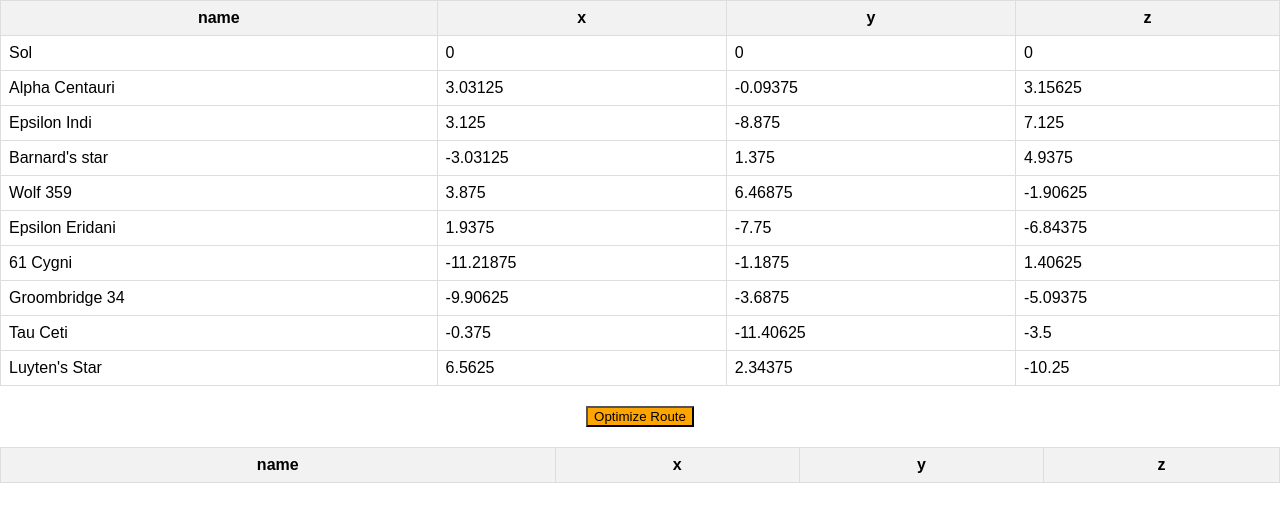
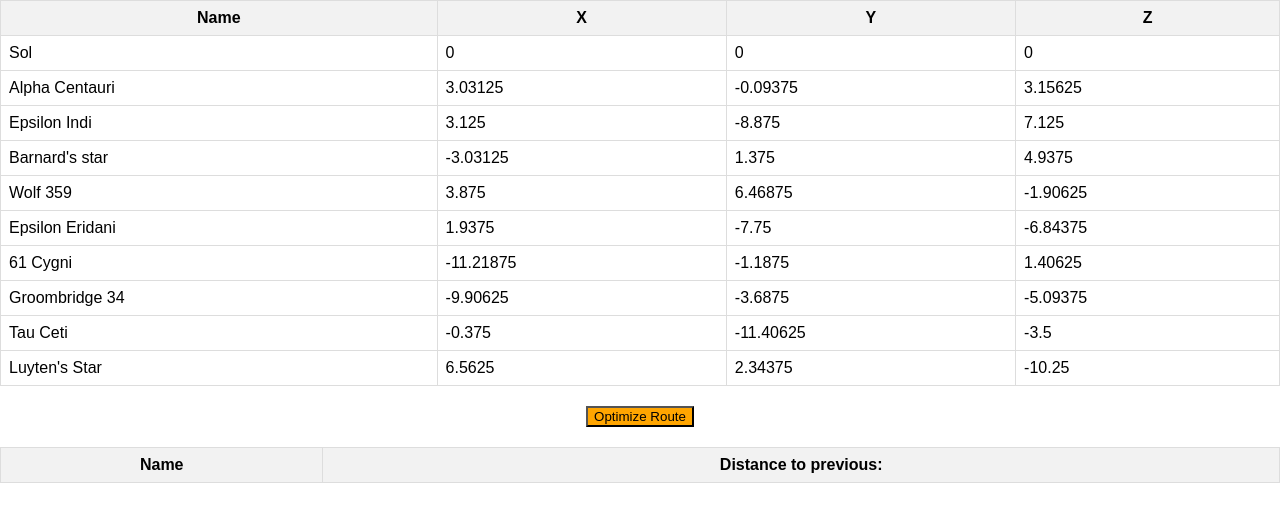
Before and after one commit to AG2022N/RoutePlotter, a plain HTML site: page index.html in a window 1280 px wide. Drawn offline with Linux system fonts and the light colour scheme.

Commit message:
index changes

```diff
--- a/index.html
+++ b/index.html
@@ -12,10 +12,10 @@
 <table class="waypoints">
     <thead>
         <tr>
-            <th>name</th>
-            <th>x</th>
-            <th>y</th>
-            <th>z</th>
+            <th>Name</th>
+            <th>X</th>
+            <th>Y</th>
+            <th>Z</th>
         </tr>
     </thead>
     <tbody>
@@ -27,10 +27,8 @@
 <table class="optimized-route">
     <thead>
         <tr>
-            <th>name</th>
-            <th>x</th>
-            <th>y</th>
-            <th>z</th>
+            <th>Name</th>
+            <th>Distance to previous:</th>
         </tr>
     </thead>
     <tbody>
```
